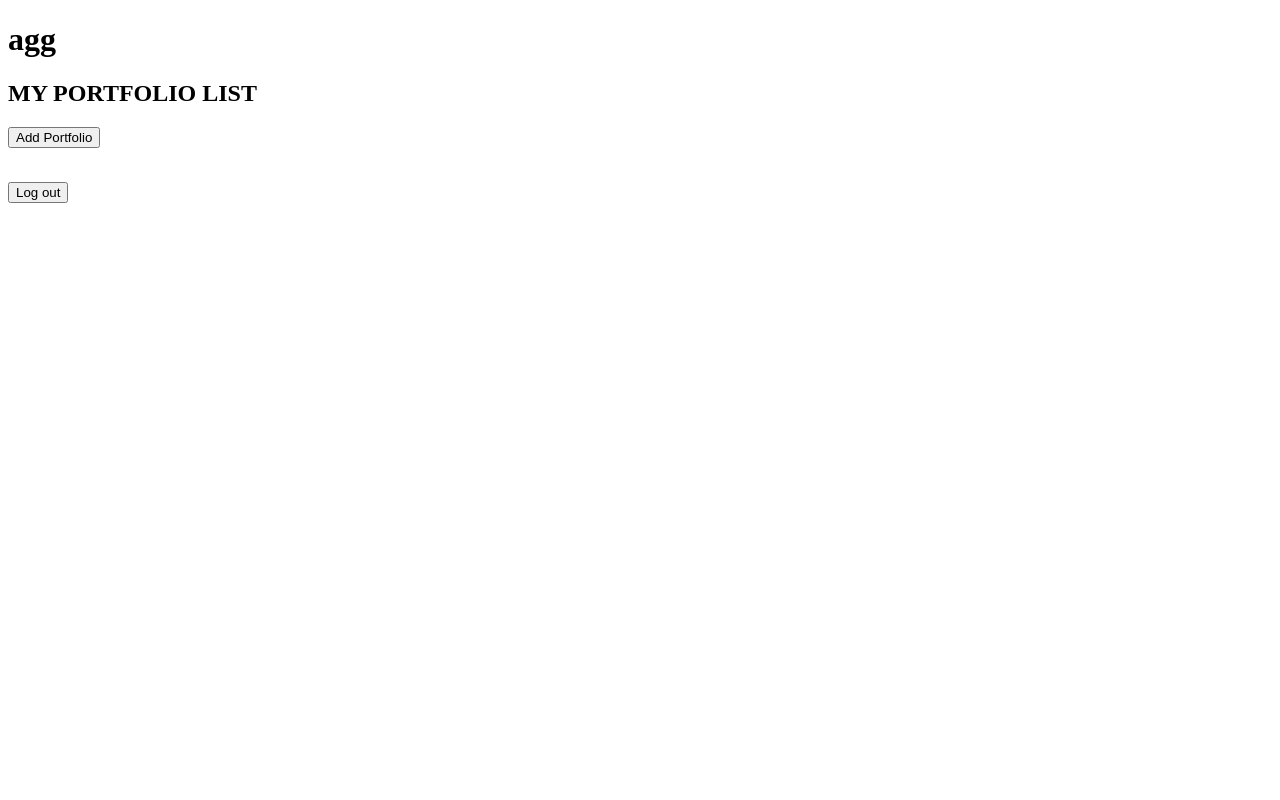
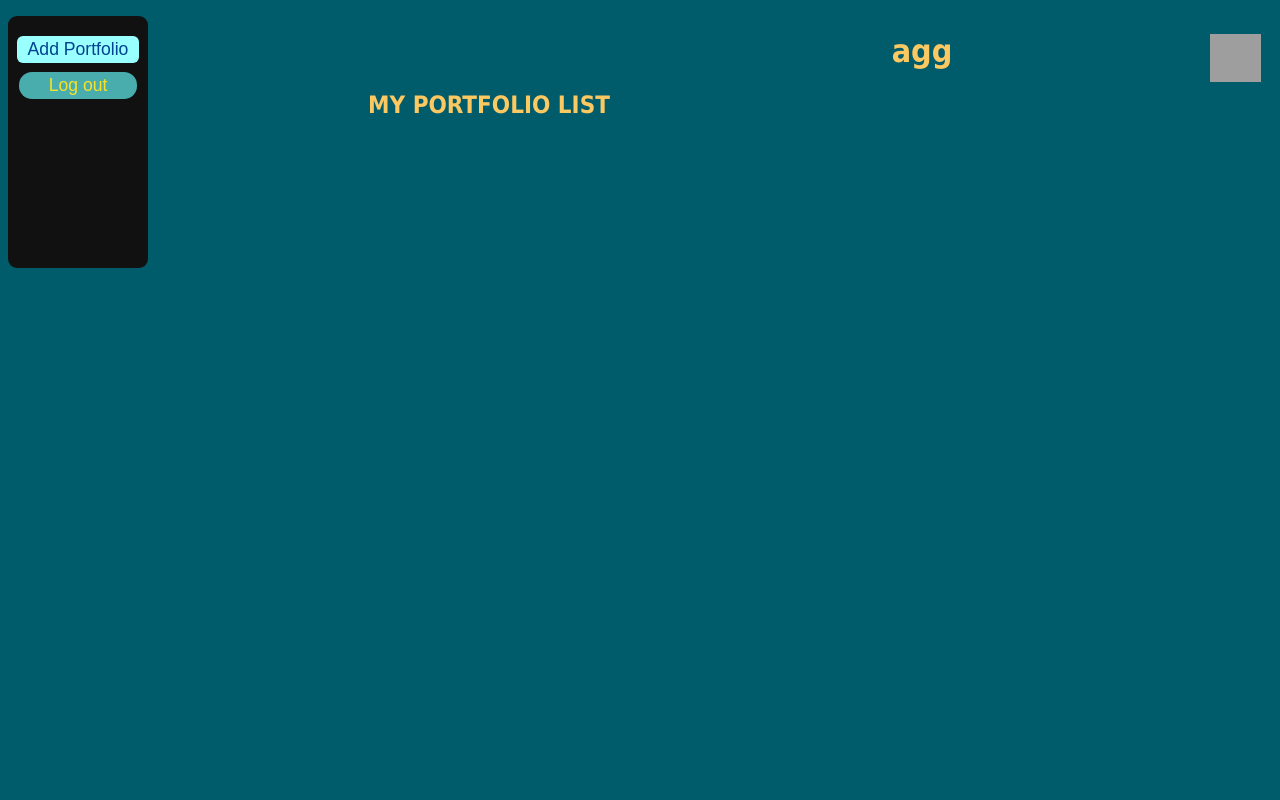
Before and after one commit to Codeit-Michael/Accounting_app, a Django app: page / in a window 1280 px wide. Run offline with Django 4.2, Linux system fonts and the light colour scheme; a user stored in the database is signed in; data comes from the database, SQL or seed files in the repository; grey boxes are pictures that could not be loaded.

Commit message:
add primary home css

```diff
--- /dev/null
+++ b/app/static/app/home.css
@@ -0,0 +1,77 @@
+body {
+    width: 100%;
+    height: 100vh;
+    display: flex;
+    margin: 0;
+    padding: 0;
+    gap: 50px;
+    background-color: #005c6b;
+    color: #fcc861;
+    font-family: Tahoma;
+    font-size: 16px;
+}
+
+.main{
+    margin-left: 160px;
+    padding: 0px 10px;
+
+}
+
+.list-item {
+    font-style: italic;
+    font-weight: bold;
+}
+
+.sidenav {
+    width: 140px;
+    height: 29vh;
+    position: relative;
+    background-color: #111;
+    overflow-x: hidden;
+    padding-top: 20px;
+    margin-top: 1em;
+    margin-left: 0.5em;
+    border-radius: 9px;
+    border: transparent;
+}
+
+.sidenav button {
+    padding: 3px 7px;
+    margin-left: auto;
+    margin-right: auto;
+    margin-bottom: 0.5em;
+    font-size: 1.1rem;
+    color: #8b7272;
+    display: block;
+    width: 87%;
+    min-width: 45px;
+    max-width: 300px;
+    background-color: #9affff;
+    color: #004291;
+    border-color: white;
+    border-radius: 6px;
+    border: transparent;
+}
+
+.sidenav button:hover {
+    background-color: #4aadad;
+    color: #ffe600;
+}
+
+.sidenav .logout {
+    width: 84%;
+    border-radius: 13px;
+    background-color: #4aadad;
+    color: #f7e226;
+}
+
+.sidenav .logout:hover {
+    background-color: crimson;
+    color: #ffe600;
+}
+
+.username {
+    text-align: right;
+    margin-right: -10.7em;
+    margin-top: 1em;
+}
--- a/app/templates/app/home.html
+++ b/app/templates/app/home.html
@@ -1,33 +1,33 @@
+{% load static %}
 <!DOCTYPE html>
 <html>
 <head>
 	<title>hello</title>
-	<style type="text/css">
-		.listItem {
-			font-style: italic;
-			font-weight: bold;
-		}
-	</style>
+	<link rel="stylesheet" type="text/css" href="{% static 'app/home.css' %}">
 </head>
 <body>
 
+	<div class="sidenav">
+		<button onclick="window.location.href='/pfl-create'">Add Portfolio</button>
+		<button class="logout" onclick="window.location.href='/logout'">Log out</button>
+	</div>
+
+	<div class="main">
 		{% if request.user.is_authenticated %}
-		<h1>{{request.user}}</h1>
+			<h1 class="username">{{request.user}}</h1>
+			<img src="https://cdn-icons-png.flaticon.com/512/552/552721.png" style="position: fixed; right: 19px; top: 34px; height:6%;width:4%;">
 		{% else %}
 			<a href="{% url 'login' %}">Login</a>
 		{% endif %}
 
 		<h2> MY PORTFOLIO LIST</h2>
 
-	<button onclick="window.location.href='/pfl-create'">Add Portfolio</button>
 
 		<ul>
 			{% for pfl in portfolio.portfolio_set.all %}
-			<li><h3 class="listItem"><a href="{% url 'pfl-detail' pfl.id %}">{{pfl.name}}</a></h3>
+				<li><h3 class="list-item"><a href="{% url 'pfl-detail' pfl.id %}">{{pfl.name}}</a></h3>
 					<button onclick="window.location.href='/pfl-delete/pk={{pfl.id}}' ">DELETE</button></li>
 			{% endfor %}
 		</ul>
-
-	<br>
-	<button onclick="window.location.href='/logout'">Log out</button>
+	</div>
 </body>
```
Lines whose indentation alone changed are shown as unchanged.
